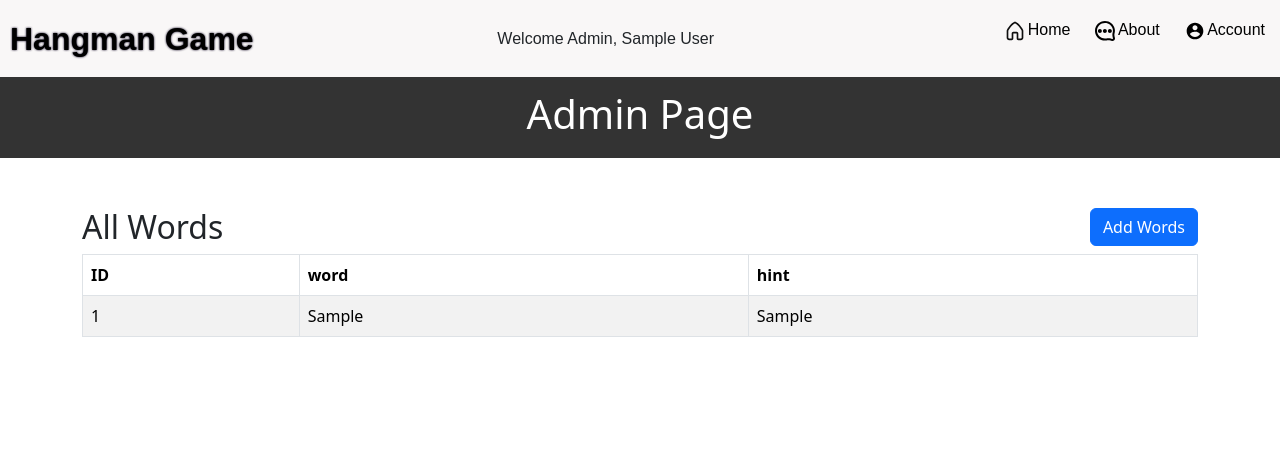
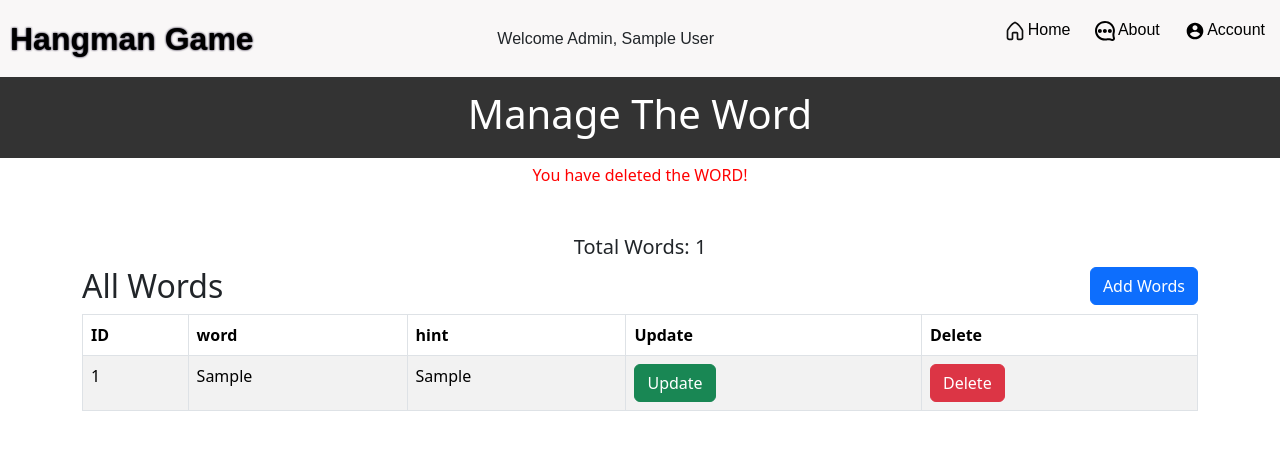
Before and after one commit to Prazen/Hangman_Game-Project, a PHP site: the page made by adminpage.php in a window 1280 px wide. Shown: the top 450 px of the page. Run offline with PHP 8.4, Linux system fonts and the light colour scheme; the visitor is signed in with stand-in values (Sample User, id 1); tables that the repository leaves empty or names only in its code hold one stand-in row (values such as "Sample post"); some web fonts are replaced.

Commit message:
U/D operation for Admin panel

```diff
--- a/adminpage.php
+++ b/adminpage.php
@@ -23,11 +23,21 @@ include("topheader.php");
 </head>
 <body>
 
-    <h1 id="main_title">Admin Page</h1>
+    <h1 id="main_title">Manage The Word</h1>
 
+    <?php
+    if(isset($_GET['update_msg'])){
+    echo '<h6 style="color:green;">'.$_GET['update_msg'].'</h6>';
+    }
+?>
     <?php
     if(isset($_GET['message'])){
     echo '<h6 style="color:red;">'.$_GET['message'].'</h6>';
+    }
+?>
+<?php
+    if(isset($_GET['delete_msg'])){
+    echo '<h6 style="color:red;">'.$_GET['delete_msg'].'</h6>';
     }
 ?>
 
@@ -39,7 +49,22 @@ include("topheader.php");
     <div class="container">
 
     <div class="box1">
+    <?php
+
+            $sql = "SELECT * FROM `words`";
+            $result = $con->query($sql);
+
+            if (!$result) {
+                die("Query Failed: " . $con->error);
+            }
+
+            // Display total records count
+            $total_records = mysqli_num_rows($result);
+            echo "<h5 id='record_display'>Total Words: " . $total_records . "</h5>";
+            ?>
+
         <h2>All Words</h2>
+
         <button class="btn btn-primary" data-bs-toggle="modal" data-bs-target="#exampleModal">Add Words</button>
     </div>
 
@@ -49,6 +74,8 @@ include("topheader.php");
                 <th>ID</th>
                 <th>word</th>
                 <th>hint</th>
+                <th>Update</th>
+                <th>Delete</th>
             </tr>
         </thead>
         <tbody>
@@ -68,6 +95,8 @@ include("topheader.php");
                             <td><?php echo $row['id']; ?></td>
                             <td><?php echo $row['word']; ?></td>
                             <td><?php echo $row['hint']; ?></td>
+                            <td><a href="update-page.php?id=<?php echo $row['id']; ?>" class="btn btn-success">Update</a></td>
+                            <td><a href="delete-page.php?id=<?php echo $row['id']; ?>" class="btn btn-danger">Delete</a></td>
                         </tr>
 
                         <?php
--- a/cfg/insert_data.php
+++ b/cfg/insert_data.php
@@ -16,7 +16,7 @@ if (isset($_POST['add_words'])) {
         $stmt->bind_param("ss", $word, $hint);
 
         if ($stmt->execute()) { //execute the stmt
-            header('location: ../adminpage.php?insert_msg=Data has been added successfully');
+            header('location: ../adminpage.php?insert_msg=Data has been added successfully !');
         } else {
             die("Query Failed: " . $stmt->error); //if error occurs the msg display
         }
--- a/css/admin.css
+++ b/css/admin.css
@@ -22,3 +22,19 @@
 h6{
     text-align: center;
 }
+
+.container-update{
+    padding: 100px
+}
+
+.container-update label{
+    font-weight: 500;
+}
+
+.container-update input{
+    margin: 5px;
+}
+
+#record_display{
+    text-align: center;
+}
--- a/fetch_words.php
+++ b/fetch_words.php
@@ -1,6 +1,6 @@
 <?php
 include("cfg/dbconnect.php");
-$sql = "SELECT word, hint FROM words";
+$sql = "SELECT word, hint FROM words LIMIT 5";
 $result = $con->query($sql);
 
 $words = array();
--- a/scripts/game.js
+++ b/scripts/game.js
@@ -9,7 +9,7 @@ const scoreText = document.querySelector(".score-text b");
 let wordList = [];
 let currentWord, correctLetters = [], wrongGuessCount = 0, score = 0, currentIndex = 0;
 const maxGuesses = 6;
-const maxScore = 20;
+const maxScore = 3;
 
 const resetGame = () => {
 
@@ -56,8 +56,10 @@ const gameOver = (isVictory) => {
         if (isVictory){
             score++;
             scoreText.innerHTML = `Score: ${score}`;
+            console.log(score);
             currentIndex++; //if each word is completed then index will also update by 1.
             if(score >= maxScore){
+
                 setTimeout(() => {
                     alert('Congrats! You have completed all 20 words!');
                     scoreText.innerText = `Your Final Score: ${score}`;
--- a/topheader.php
+++ b/topheader.php
@@ -11,7 +11,7 @@
     <title>The Hangman Game: English Edition</title>
 
     <!-- css=>home -->
-    <link rel="stylesheet" href= "css/home.css?v=1.55" >
+    <link rel="stylesheet" href= "css/home.css?v=1.56" >
 
     <!-- font = anta -->
     <link rel="preconnect" href="https://fonts.googleapis.com">
```
Also changed, not shown: delete-page.php (added, +16 -0 lines), update-page.php (added, +75 -0 lines).
